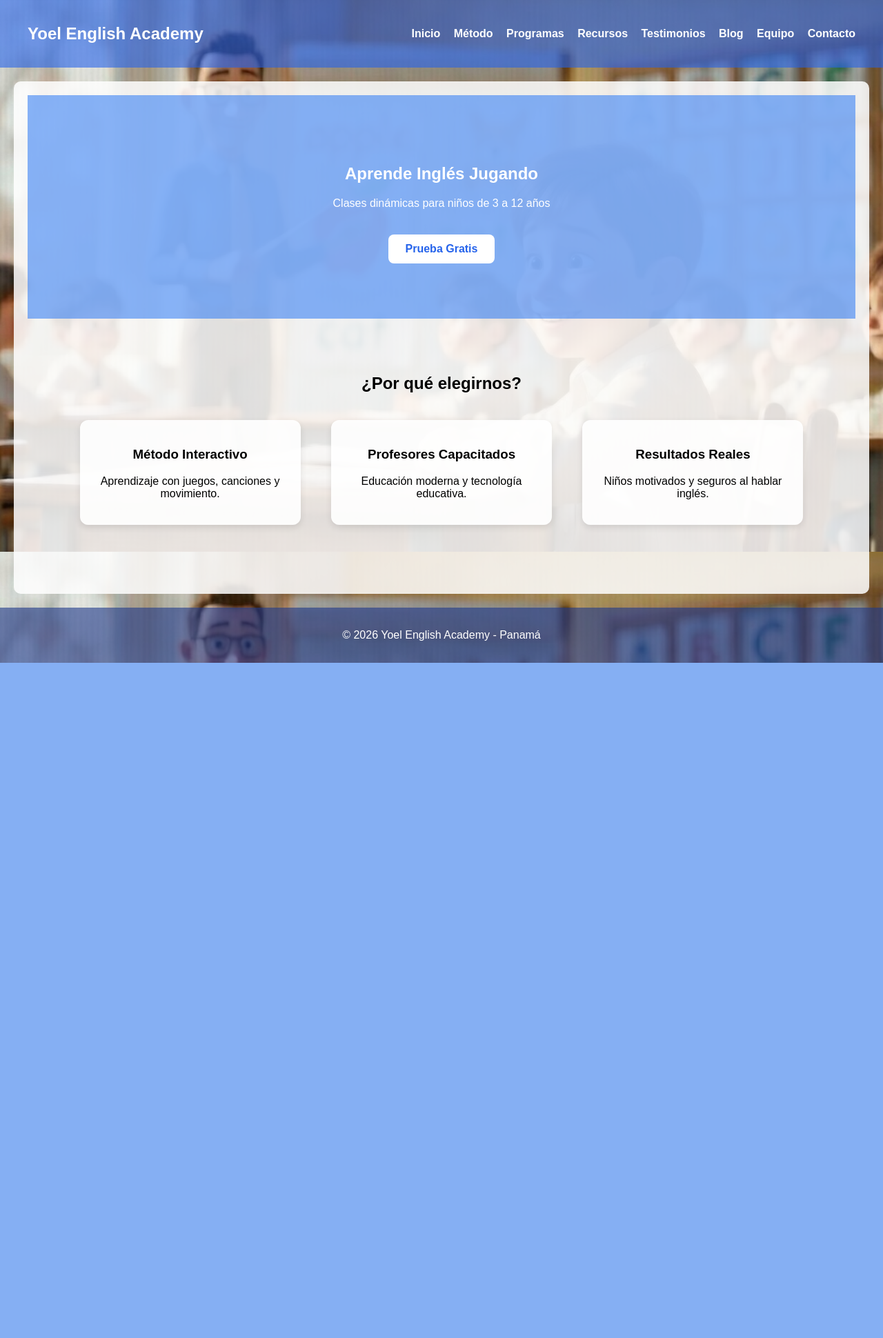
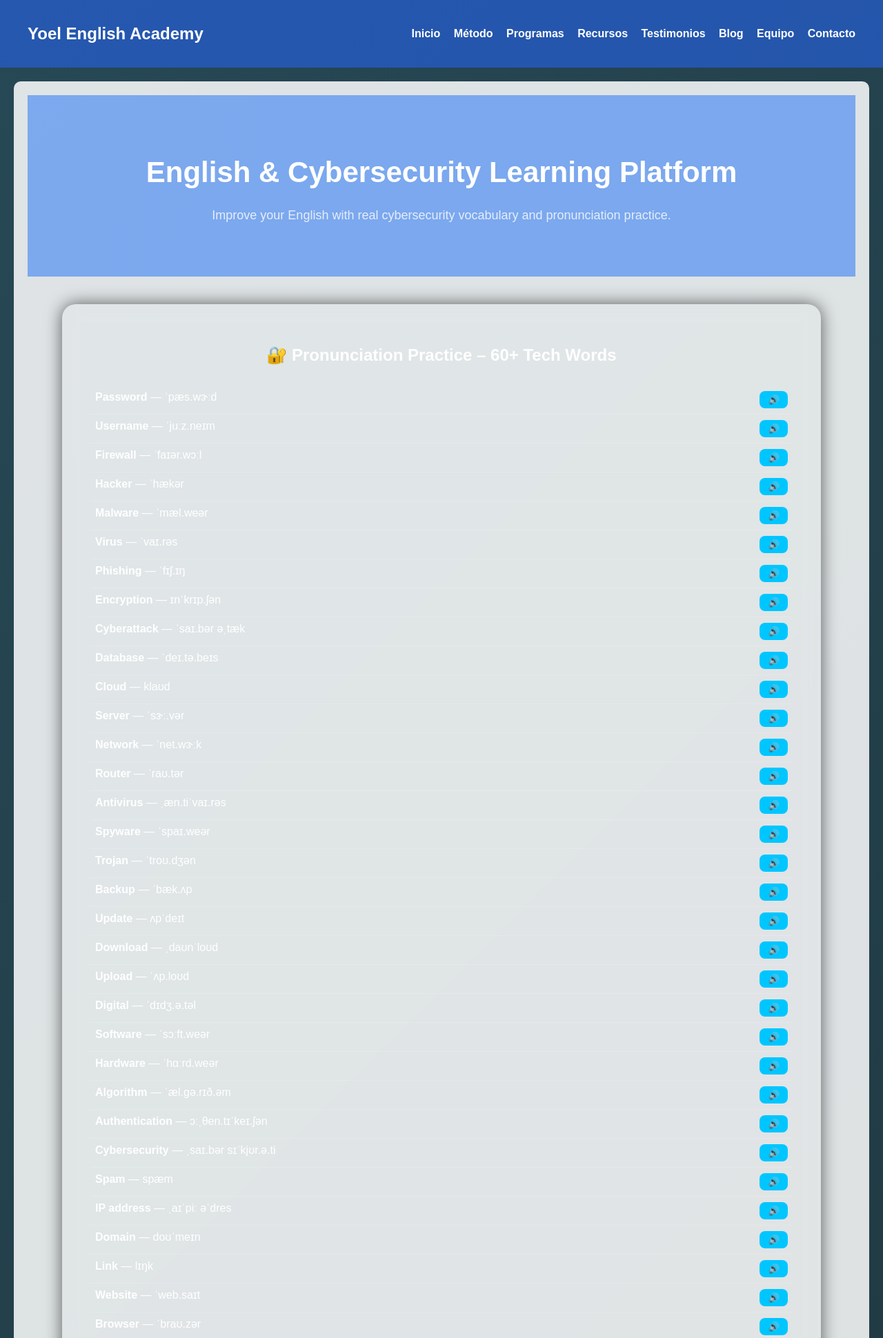
Before and after one commit to palaciojoel395-coder/ingles_web, a Flask app: page / in a window 1280 px wide. Shown: the top 1940 px of the page at 69% size. Before the commit the page ends 961 px from the top, so only its background shows below. Run offline with Flask 3, Linux system fonts and the light colour scheme.

Commit message:
Actividad pronunciacion integrada

```diff
--- a/templates/index.html
+++ b/templates/index.html
@@ -1,26 +1,170 @@
-{% extends "base.html" %}
-{% block title %}Inicio{% endblock %}
+ {% extends "base.html" %}
 
 {% block content %}
-<section class="hero">
-    <h1>Aprende Inglés Jugando</h1>
-    <p>Clases dinámicas para niños de 3 a 12 años</p>
-    <a href="/contacto" class="btn">Prueba Gratis</a>
+
+<style>
+
+/* Fondo animado */
+body {
+    background: linear-gradient(-45deg, #0f2027, #203a43, #2c5364, #1c1c1c);
+    background-size: 400% 400%;
+    animation: gradientMove 15s ease infinite;
+    color: white;
+}
+
+@keyframes gradientMove {
+    0% {background-position: 0% 50%;}
+    50% {background-position: 100% 50%;}
+    100% {background-position: 0% 50%;}
+}
+
+/* Hero */
+.hero {
+    text-align: center;
+    padding: 60px 20px;
+}
+
+.hero h1 {
+    font-size: 42px;
+}
+
+.hero p {
+    font-size: 18px;
+    opacity: 0.8;
+}
+
+/* Tarjeta tipo glass */
+.pronunciation-section {
+    margin: 40px auto;
+    padding: 40px;
+    width: 85%;
+    border-radius: 20px;
+    background: rgba(255,255,255,0.08);
+    backdrop-filter: blur(12px);
+    box-shadow: 0 0 25px rgba(0,0,0,0.6);
+}
+
+.pronunciation-section h2 {
+    text-align: center;
+    margin-bottom: 30px;
+}
+
+.word {
+    display: flex;
+    justify-content: space-between;
+    padding: 8px;
+    border-bottom: 1px solid rgba(255,255,255,0.15);
+}
+
+.word button {
+    background: #00c6ff;
+    border: none;
+    padding: 5px 12px;
+    border-radius: 8px;
+    cursor: pointer;
+}
+
+.word button:hover {
+    background: #0072ff;
+    color: white;
+}
+
+</style>
+
+<div class="hero">
+    <h1>English & Cybersecurity Learning Platform</h1>
+    <p>Improve your English with real cybersecurity vocabulary and pronunciation practice.</p>
+</div>
+
+<section class="pronunciation-section">
+    <h2>🔐 Pronunciation Practice – 60+ Tech Words</h2>
+    <div id="wordList"></div>
 </section>
 
-<section class="section">
-    <h2>¿Por qué elegirnos?</h2>
-    <div class="card">
-        <h3>Método Interactivo</h3>
-        <p>Aprendizaje con juegos, canciones y movimiento.</p>
-    </div>
-    <div class="card">
-        <h3>Profesores Capacitados</h3>
-        <p>Educación moderna y tecnología educativa.</p>
-    </div>
-    <div class="card">
-        <h3>Resultados Reales</h3>
-        <p>Niños motivados y seguros al hablar inglés.</p>
-    </div>
-</section>
+<script>
+
+const words = [
+["Password","ˈpæs.wɝːd"],
+["Username","ˈjuːz.neɪm"],
+["Firewall","ˈfaɪər.wɔːl"],
+["Hacker","ˈhækər"],
+["Malware","ˈmæl.weər"],
+["Virus","ˈvaɪ.rəs"],
+["Phishing","ˈfɪʃ.ɪŋ"],
+["Encryption","ɪnˈkrɪp.ʃən"],
+["Cyberattack","ˈsaɪ.bər əˌtæk"],
+["Database","ˈdeɪ.tə.beɪs"],
+["Cloud","klaʊd"],
+["Server","ˈsɝː.vər"],
+["Network","ˈnet.wɝːk"],
+["Router","ˈraʊ.tər"],
+["Antivirus","ˌæn.tiˈvaɪ.rəs"],
+["Spyware","ˈspaɪ.weər"],
+["Trojan","ˈtroʊ.dʒən"],
+["Backup","ˈbæk.ʌp"],
+["Update","ʌpˈdeɪt"],
+["Download","ˌdaʊnˈloʊd"],
+["Upload","ˈʌp.loʊd"],
+["Digital","ˈdɪdʒ.ə.təl"],
+["Software","ˈsɔːft.weər"],
+["Hardware","ˈhɑːrd.weər"],
+["Algorithm","ˈæl.ɡə.rɪð.əm"],
+["Authentication","ɔːˌθen.tɪˈkeɪ.ʃən"],
+["Cybersecurity","ˌsaɪ.bər sɪˈkjʊr.ə.ti"],
+["Spam","spæm"],
+["IP address","ˌaɪˈpiː əˈdres"],
+["Domain","doʊˈmeɪn"],
+["Link","lɪŋk"],
+["Website","ˈweb.saɪt"],
+["Browser","ˈbraʊ.zər"],
+["Cookie","ˈkʊk.i"],
+["VPN","ˌviː.piːˈen"],
+["WiFi","ˈwaɪ.faɪ"],
+["Bluetooth","ˈbluː.tuːθ"],
+["Monitor","ˈmɒn.ɪ.tər"],
+["Keyboard","ˈkiː.bɔːrd"],
+["Mouse","maʊs"],
+["Screen","skriːn"],
+["Email","ˈiː.meɪl"],
+["Attachment","əˈtætʃ.mənt"],
+["Folder","ˈfoʊl.dər"],
+["File","faɪl"],
+["Cybercrime","ˈsaɪ.bər kraɪm"],
+["Bot","bɒt"],
+["Blockchain","ˈblɒk.tʃeɪn"],
+["AI","ˌeɪˈaɪ"],
+["Robot","ˈroʊ.bɒt"],
+["Data","ˈdeɪ.tə"],
+["Code","koʊd"],
+["Program","ˈproʊ.ɡræm"],
+["Developer","dɪˈvel.ə.pər"],
+["System","ˈsɪs.təm"],
+["Access","ˈæk.ses"],
+["Security","sɪˈkjʊr.ə.ti"],
+["Threat","θret"],
+["Risk","rɪsk"],
+["Protection","prəˈtek.ʃən"]
+];
+
+const container = document.getElementById("wordList");
+
+words.forEach(word => {
+    const div = document.createElement("div");
+    div.className = "word";
+    div.innerHTML = `
+        <span><strong>${word[0]}</strong> — ${word[1]}</span>
+        <button onclick="speak('${word[0]}')">🔊</button>
+    `;
+    container.appendChild(div);
+});
+
+function speak(text) {
+    const speech = new SpeechSynthesisUtterance(text);
+    speech.lang = "en-US";
+    speech.rate = 0.9;
+    window.speechSynthesis.speak(speech);
+}
+
+</script>
+
 {% endblock %}
```
